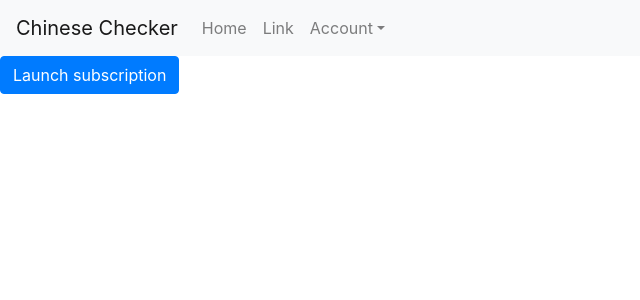
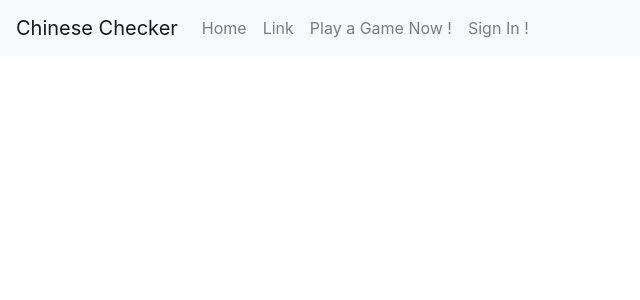
Before and after one commit to Manankat/FullStackJs, a React (Create React App) app: page / in a window 1280 px wide. Shown: the top 300 px of the page, without its empty margins (0-640 px from the left). Built offline with nearby package versions, Linux system fonts and the light colour scheme.

Commit message:
[UPDATE] liking login & navigation component

```diff
--- a/src/App.tsx
+++ b/src/App.tsx
@@ -1,13 +1,13 @@
 import React from 'react';
 import './App.css';
 import Header from "./Front/Layout/Header";
-import Login from './Front/Login/Login';
+import Body from "./Front/Layout/Body";
 
 function App() {
   return (
       <>
-        <Header></Header>
-        <Login></Login>
+        <Header/>
+          <Body/>
       </>
   );
 }
--- a/src/Front/Login/Login.tsx
+++ b/src/Front/Login/Login.tsx
@@ -4,16 +4,11 @@ import Modal from 'react-bootstrap/Modal'
 import Button from 'react-bootstrap/Button'
 import {Accordion, Card, Form} from "react-bootstrap";
 
-export default function LoginComponent() {
-    const [show, setShow] = useState(false);
-    const handleClose = () => setShow(false);
-    const handleShow = () => setShow(true);
+export default function LoginComponent(props: any) {
+    const [show, setShow] = useState(props.truth);
+    const handleClose = () => {setShow(false); props.onChange()};
     return (
         <>
-            <Button variant="primary" onClick={handleShow}>
-                Launch subscription
-            </Button>
-
             <Modal show={show} onHide={handleClose}>
                 <Modal.Header closeButton>
                     <Modal.Title>LogIn</Modal.Title>
--- a/src/Front/Navigation/Navigation.tsx
+++ b/src/Front/Navigation/Navigation.tsx
@@ -1,26 +1,56 @@
 import './Navigation.css'
-import {Navbar, Nav, NavDropdown, Form, Button, FormControl} from "react-bootstrap";
+import {Navbar, Nav, NavDropdown} from "react-bootstrap";
+import {Auth} from "../../Services/Auth";
+import Login from "../Login/Login";
+import React from "react";
 
-export default function Navigation() {
-    return(
+export default class Navigation extends React.Component {
+
+    constructor(props: any) {
+        super(props);
+        this.state = {modal: false};
+        this.handleClick = this.handleClick.bind(this);
+    }
+
+    handleClick() {
+        // @ts-ignore
+        this.setState({modal: !this.state.modal});
+    }
+
+    getModalComponent() {
+        // @ts-ignore
+        if (this.state.modal) {
+            return <Login truth={true} onChange={this.handleClick}/>
+        }
+        return null;
+    }
+
+    render() {
+        return (
             <>
                 <Navbar bg="light" expand="lg">
                     <Navbar.Brand href="#home">Chinese Checker</Navbar.Brand>
-                <Navbar.Toggle aria-controls="basic-navbar-nav" />
+                    <Navbar.Toggle aria-controls="basic-navbar-nav"/>
                     <Navbar.Collapse id="basic-navbar-nav">
                         <Nav className="mr-auto">
                             <Nav.Link href="#home">Home</Nav.Link>
                             <Nav.Link href="#link">Link</Nav.Link>
-                        <NavDropdown title="Account" id="basic-nav-dropdown">
-                            <NavDropdown.Item href="#action/3.1">Management</NavDropdown.Item>
+                            <Nav.Link href="#link">Play a Game Now !</Nav.Link>
+                            <NavDropdown title="Account" id="basic-nav-dropdown"
+                                         style={{display: Auth.isLogged() ? '' : 'none'}}>
+                                <NavDropdown.Item href="#action/3.1">Management</NavDropdown.Item>Sa
                                 <NavDropdown.Item href="#action/3.2">Game Saved</NavDropdown.Item>
                                 <NavDropdown.Item href="#action/3.3">Friends</NavDropdown.Item>
-                            <NavDropdown.Divider />
+                                <NavDropdown.Divider/>
                                 <NavDropdown.Item href="#action/3.4">Logout</NavDropdown.Item>
                             </NavDropdown>
+                            <Nav.Link href="#" style={{display: Auth.isLogged() ? 'none' : ''}} onClick={this.handleClick}>Sign
+                                In !</Nav.Link>
                         </Nav>
                     </Navbar.Collapse>
                 </Navbar>
+                {this.getModalComponent()}
             </>
         );
     };
+};
```
Lines whose indentation alone changed are shown as unchanged.
